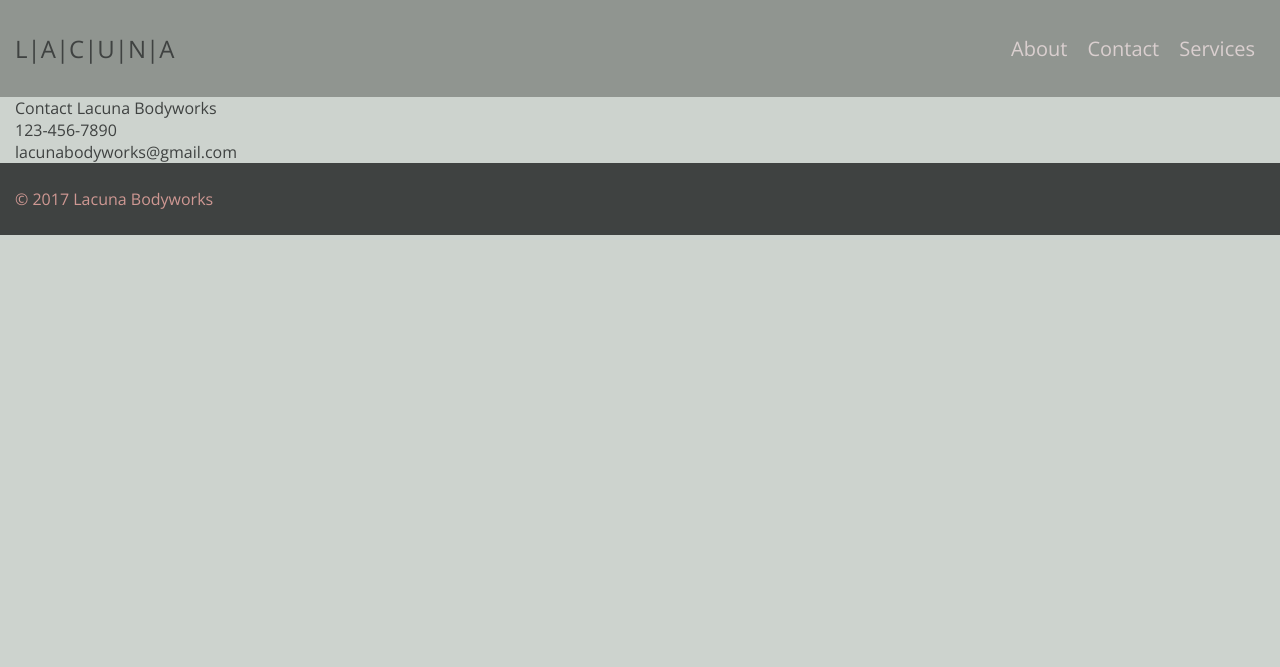
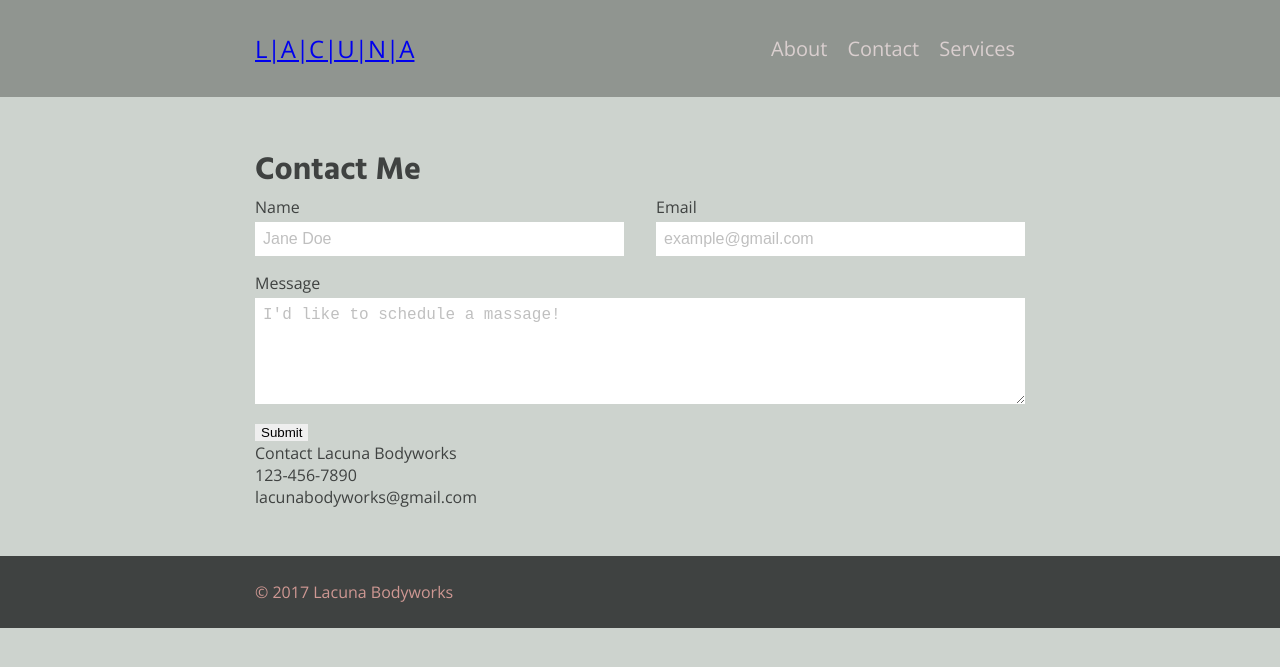
Before and after one commit to victoriarice/lacuna, a Jekyll site: the page built from contact.md, in a window 1280 px wide. Shown: the top 667 px of the page. Built offline with Jekyll 4.4.1, drawn with Linux system fonts in a browser that asks for light colours; nearby versions of some CDN libraries.

Commit message:
add and style contact form

```diff
--- /dev/null
+++ b/_includes/contact-form.html
@@ -0,0 +1,26 @@
+<form class="form" action="https://formspree.io/lacunabodyworks@gmail.com" method="POST">
+  <fieldset>
+    <legend class="form__legend font-hind-bold">Contact Me</legend>
+
+    <div class="form__input-wrapper">
+      <div class="form__row">
+        <label class="form__label" for="name">Name</label>
+        <input class="form__text-input" type="text" id="name" name="name" placeholder="Jane Doe">
+      </div>
+
+      <div class="form__row">
+        <label class="form__label" for="email">Email</label>
+        <input class="form__text-input" type="email" id="email" name="email" placeholder="example@gmail.com">
+      </div>
+
+      <div class="form__row">
+        <label class="form__label" for="message">Message</label>
+        <textarea class="form__text-input form__textarea" rows="5" name="message" id="message" name="message" placeholder="I'd like to schedule a massage!"></textarea>
+      </div>
+    </div>
+
+    <button class="form__button" type="submit">Submit</button>
+
+    <input type="hidden" name="_subject" value="Website contact inquiry">
+  </fieldset>
+</form>
--- a/_includes/header.html
+++ b/_includes/header.html
@@ -1,7 +1,7 @@
 <header class="header">
   <div class="container header__container">
     <div class="header__logo-wrapper">
-      L|A|C|U|N|A
+      <a href="/">L|A|C|U|N|A</a>
     </div>
 
     <button class="nav__button nav__button--open js-open-nav" type="button">
--- /dev/null
+++ b/_layouts/contact.html
@@ -0,0 +1,13 @@
+{% include head.html %}
+
+{% include header.html %}
+
+<div class="content-wrapper">
+  <div class="container">
+    {% include contact-form.html %}
+
+    {{ content }}
+  </div>
+</div>
+
+{% include footer.html %}
--- /dev/null
+++ b/_sass/_form.scss
@@ -0,0 +1,62 @@
+.form {}
+
+.form__input-wrapper {
+  @media (min-width: $small) {
+    display: flex;
+    flex-wrap: wrap;
+  }
+}
+
+.form__legend {
+  font-size: 2rem;
+}
+
+.form__row {
+  margin-bottom: 1rem;
+
+  @media (min-width: $small) {
+    flex: 1 1 50%;
+
+    &:nth-child(1) {
+      padding-right: 1rem;
+    }
+
+    &:nth-child(2) {
+      padding-left: 1rem;
+    }
+  }
+}
+
+.form__label {
+  padding-bottom: 0.25rem;
+  display: inline-block;
+}
+
+$placeholder-color: rgba(0, 0, 0, 0.25);
+
+.form__text-input {
+  display: block;
+  width: 100%;
+  font-size: 1rem;
+  padding: 0.5rem;
+
+  &::placeholder {
+    color: $placeholder-color;
+  }
+  &::-webkit-input-placeholder { /* Chrome/Opera/Safari */
+    color: $placeholder-color;
+  }
+  &::-moz-placeholder { /* Firefox 19+ */
+    color: $placeholder-color;
+  }
+  &:-ms-input-placeholder { /* IE 10+ */
+    color: $placeholder-color;
+  }
+  &:-moz-placeholder { /* Firefox 18- */
+    color: $placeholder-color;
+  }
+}
+
+.form__textarea {
+  resize: vertical;
+}
--- a/_sass/_layout.scss
+++ b/_sass/_layout.scss
@@ -1,3 +1,13 @@
 .container {
   padding: 0 15px;
+  max-width: 800px;
+  margin: 0 auto;
 }
+
+.content-wrapper {
+  padding: 2rem 0;
+
+  @media (min-width: $small) {
+    padding: 3rem 0;
+  }
+}
--- a/contact.md
+++ b/contact.md
@@ -2,7 +2,7 @@
 title: Contact
 permalink: "/contact/"
 position: 2
-layout: default
+layout: contact
 ---
 
 Contact Lacuna Bodyworks
--- a/css/main.scss
+++ b/css/main.scss
@@ -11,3 +11,4 @@
 @import "footer";
 @import "nav";
 @import "hero";
+@import "form";
```
